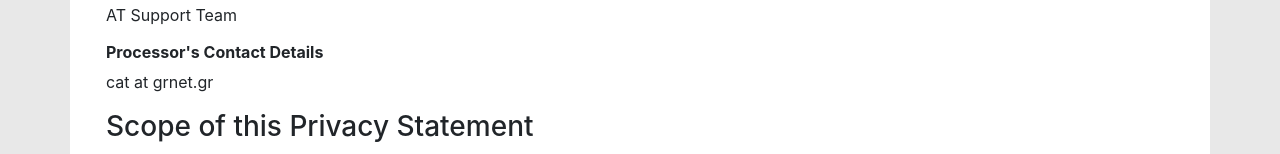
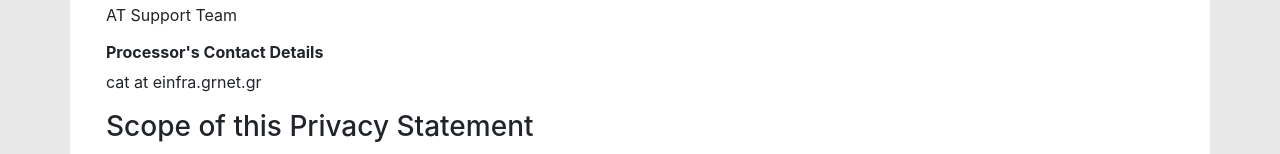
Before and after one commit to FC4E-CAT/fc4e-cat-ui, a React (Vite) app: page /about/privacy in a window 1280 px wide. Shown: the part 405-559 px from the top of the page. Built offline with nearby package versions, Linux system fonts and the light colour scheme; no server answers.

Commit message:
added Privacy page updates

```diff
--- a/src/pages/about/Privacy.tsx
+++ b/src/pages/about/Privacy.tsx
@@ -30,7 +30,7 @@ function Privacy() {
           <h6>
             <strong>Processor&apos;s Contact Details</strong>
           </h6>
-          <p>cat at grnet.gr</p>
+          <p>cat at einfra.grnet.gr</p>
 
           <h3>Scope of this Privacy Statement</h3>
           <p>
@@ -231,7 +231,7 @@ function Privacy() {
                 information, as laid out by applicable law. It may also request
                 a copy of the personal data undergoing processing as described
                 herein by sending an email message to the address: cat AT
-                grnet.gr
+                einfra.grnet.gr
               </li>
               <li>
                 Right to rectification: The data subject has the right to
```
